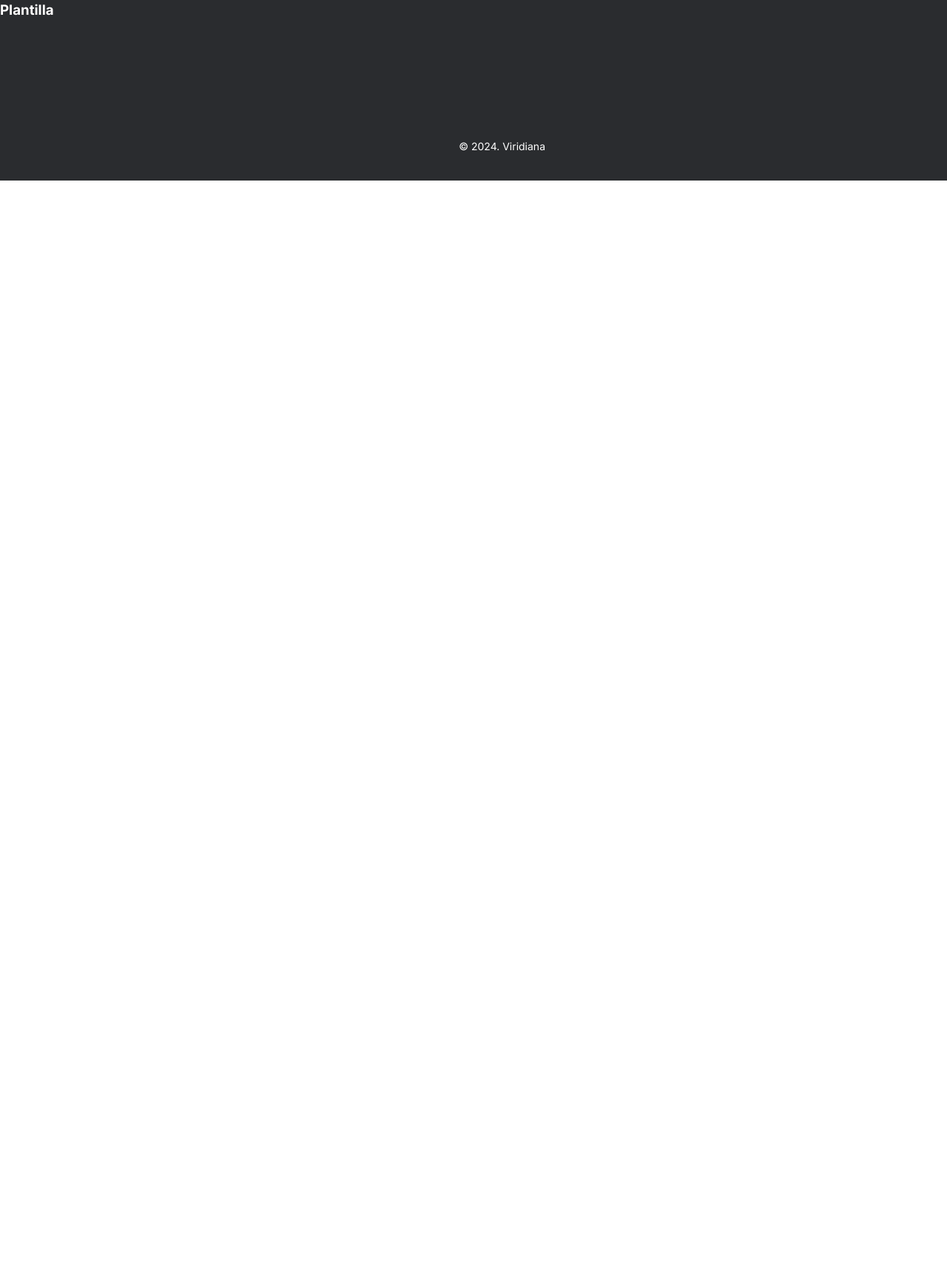
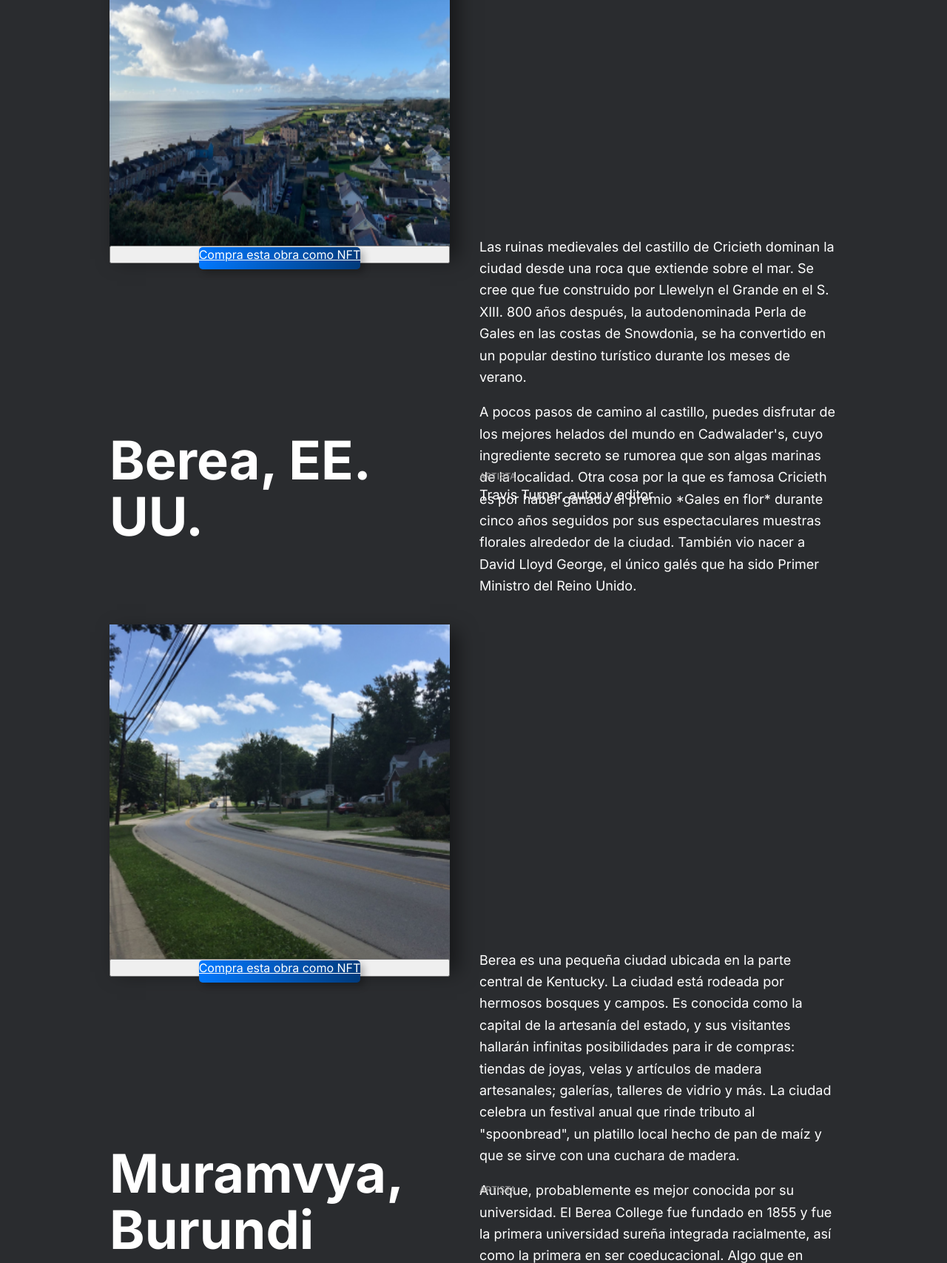
Before and after one commit to ViridianaViridiana/web_project_homeland, a plain HTML site: page index.html in a window 1280 px wide. Shown: the part 2850-4557 px from the top of the page at 74% size. Before the commit the page ends 3094 px from the top, so only its background shows below. Drawn offline with Linux system fonts and the light colour scheme.

Commit message:
Places added

```diff
--- a/blocks/places.css
+++ b/blocks/places.css
@@ -0,0 +1,108 @@
+.places {
+  width: 100%;
+  height: auto;
+  margin-top: 92px;
+}
+
+.place {
+  display: grid;
+  width: 984px;
+  height: auto;
+  align-items: baseline;
+  grid-template-columns: 460px 484px;
+  grid-template-rows: auto 460px auto;
+  grid-template-areas:
+    "title website"
+    "image text"
+    "button text";
+  margin: auto;
+  padding-bottom: 80px;
+  gap: 40px;
+}
+
+.place__title {
+  grid-area: title;
+  font-family: Inter;
+  font-weight: 900;
+  font-size: 72px;
+  line-height: 76px;
+  width: 460px;
+  height: 152px;
+  margin: 0 0 20px 0;
+}
+
+.place__image {
+  grid-area: image;
+  width: 460px;
+  height: 460px;
+  margin-top: 48px;
+  margin-bottom: 48px;
+  box-shadow: 10px 10px 25px 0 rgba(0, 0, 0, 0.5);
+}
+
+.place__image:hover {
+  opacity: 0.5;
+}
+
+.place__website {
+  grid-area: website;
+  width: 456px;
+  height: 67px;
+  display: flex;
+  flex-direction: column;
+  justify-content: flex-end;
+}
+
+.place__url-heading {
+  font-family: "Inter";
+  font-weight: 400;
+  font-size: 12px;
+  line-height: 100%;
+  text-transform: uppercase;
+  color: #aaaaaa;
+  margin-bottom: 8px;
+}
+
+.place__artist {
+  font-family: "Inter";
+  font-weight: 400;
+  font-size: 18px;
+  line-height: 22px;
+  margin: 0;
+}
+
+.place__paragraphs {
+  grid-area: text;
+  font-family: "Inter";
+  font-weight: 400;
+  font-size: 18px;
+  line-height: 163%;
+  width: 484px;
+  height: 203px;
+  padding-top: 24px;
+}
+
+.place__link {
+  grid-area: button;
+  width: 289px;
+  height: 48px;
+  justify-self: start;
+  box-shadow: 5px 5px 10px #00000040;
+  color: #ffffff;
+  background-image: linear-gradient(90deg, #0278fe 0%, #003a7b 99.98%);
+  border-radius: 5px;
+  border: none;
+  transition: filter 0.3s ease, box-shadow 0.3s ease;
+  padding-bottom: 10px;
+  margin-top: 48px;
+}
+
+.place__link:hover {
+  background-image: linear-gradient(90deg, #0278fe40 0%, #003a7b40 99.98%);
+}
+
+@media screen and (max-width: 1024px) {
+}
+
+@media screen and (max-width: 768px) {
+}
--- a/index.html
+++ b/index.html
@@ -82,10 +82,12 @@
             alt="Cricieth, Gales"
             class="place__image"
           />
-          <a href="" class="place__link">Compra esta obra como NFT</a>
           <div class="place__website">
-            <h5 class="place__url-heading"></h5>
-            <h4 class="place__artist"></h4>
+            <h5 class="place__url-heading">Artistas</h5>
+            <h4 class="place__artist">Steffan Warren, editor jefe</h4>
+            <h4 class="place__artist">
+              Kseniya Glagoleva, gerente de proyectos
+            </h4>
           </div>
           <div class="place__paragraphs">
             <p class="place__paragraph">
@@ -107,19 +109,59 @@
               Reino Unido.
             </p>
           </div>
+          <button>
+            <a href="" class="place__link">Compra esta obra como NFT</a>
+          </button>
         </div>
 
         <div class="place">
-          <h3 class="place__title">Plantilla</h3>
-          <img />
-          <a href="" class="place__link"></a>
+          <h3 class="place__title">Berea, EE. UU.</h3>
+          <img
+            src="./images/berea-eu.png"
+            alt="Berea, EE. UU."
+            class="place__image"
+          />
           <div class="place__website">
-            <h5 class="place__url-heading"></h5>
+            <h5 class="place__url-heading">Artista</h5>
+            <h4 class="place__artist">Travis Turner, autor y editor</h4>
+          </div>
+          <div class="place__paragraphs">
+            <p class="place__paragraph">
+              Berea es una pequeña ciudad ubicada en la parte central de
+              Kentucky. La ciudad está rodeada por hermosos bosques y campos. Es
+              conocida como la capital de la artesanía del estado, y sus
+              visitantes hallarán infinitas posibilidades para ir de compras:
+              tiendas de joyas, velas y artículos de madera artesanales;
+              galerías, talleres de vidrio y más. La ciudad celebra un festival
+              anual que rinde tributo al "spoonbread", un platillo local hecho
+              de pan de maíz y que se sirve con una cuchara de madera.
+            </p>
+            <p class="place__paragraph">
+              Aunque, probablemente es mejor conocida por su universidad. El
+              Berea College fue fundado en 1855 y fue la primera universidad
+              sureña integrada racialmente, así como la primera en ser
+              coeducacional. Algo que en cierta manera la hace única, es que no
+              cobra colegiatura: cada estudiante recibe una beca del 100%.
+            </p>
+          </div>
+          <button>
+            <a href="" class="place__link">Compra esta obra como NFT</a>
+          </button>
+        </div>
+
+        <div class="place">
+          <h3 class="place__title">Muramvya, Burundi</h3>
+          <img src="" alt="" class="place__image" />
+          <div class="place__website">
+            <h5 class="place__url-heading">Artista</h5>
             <h4 class="place__artist"></h4>
           </div>
           <div class="place__paragraphs">
             <p class="place__paragraph"></p>
           </div>
+          <button>
+            <a href="" class="place__link">Compra esta obra como NFT</a>
+          </button>
         </div>
       </section>
       <footer class="footer">
--- a/pages/index.css
+++ b/pages/index.css
@@ -13,3 +13,5 @@
 @import url(../blocks/footer.css);
 
 @import url(../blocks/gallery.css);
+
+@import url(../blocks/places.css);
```
